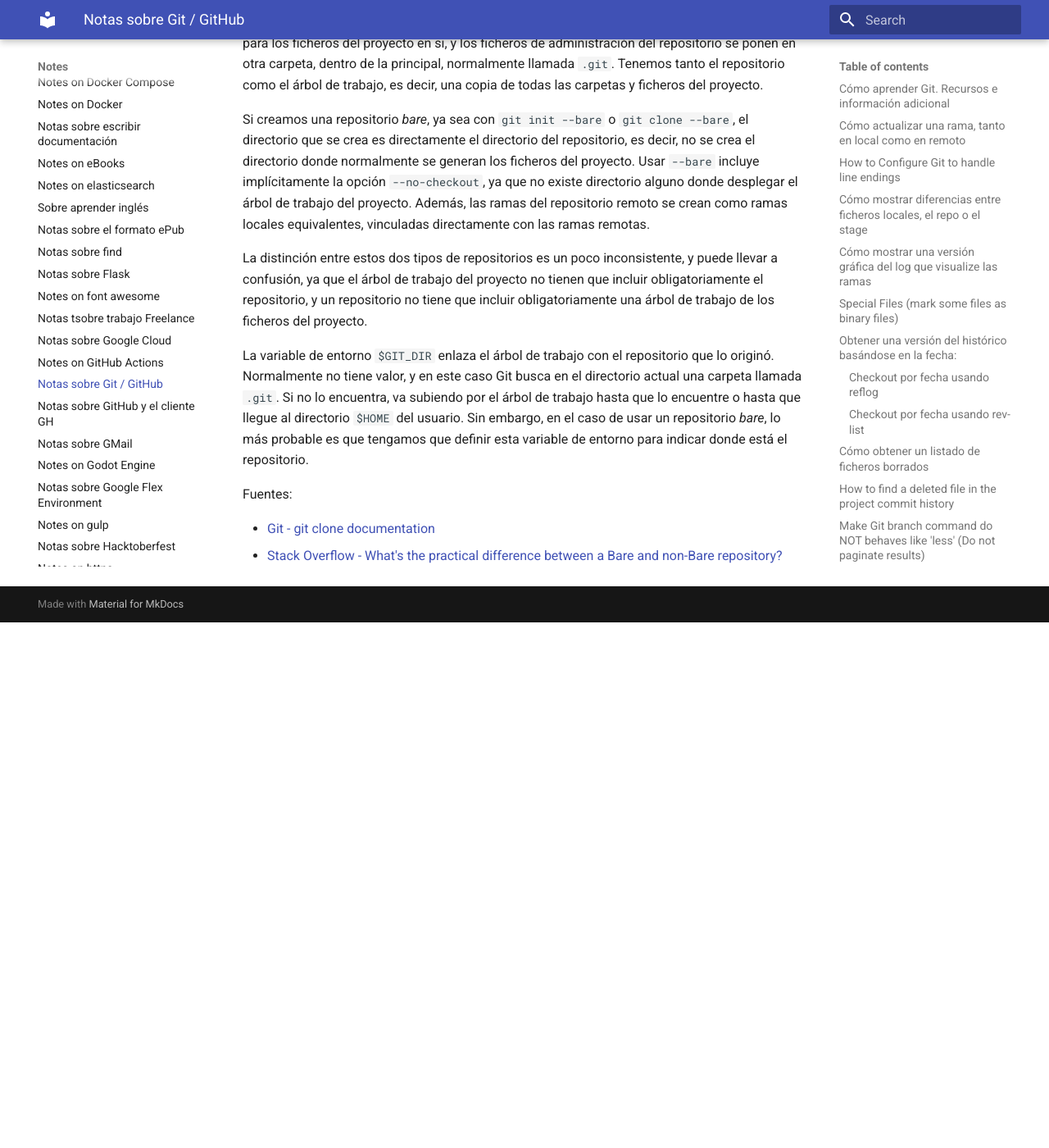
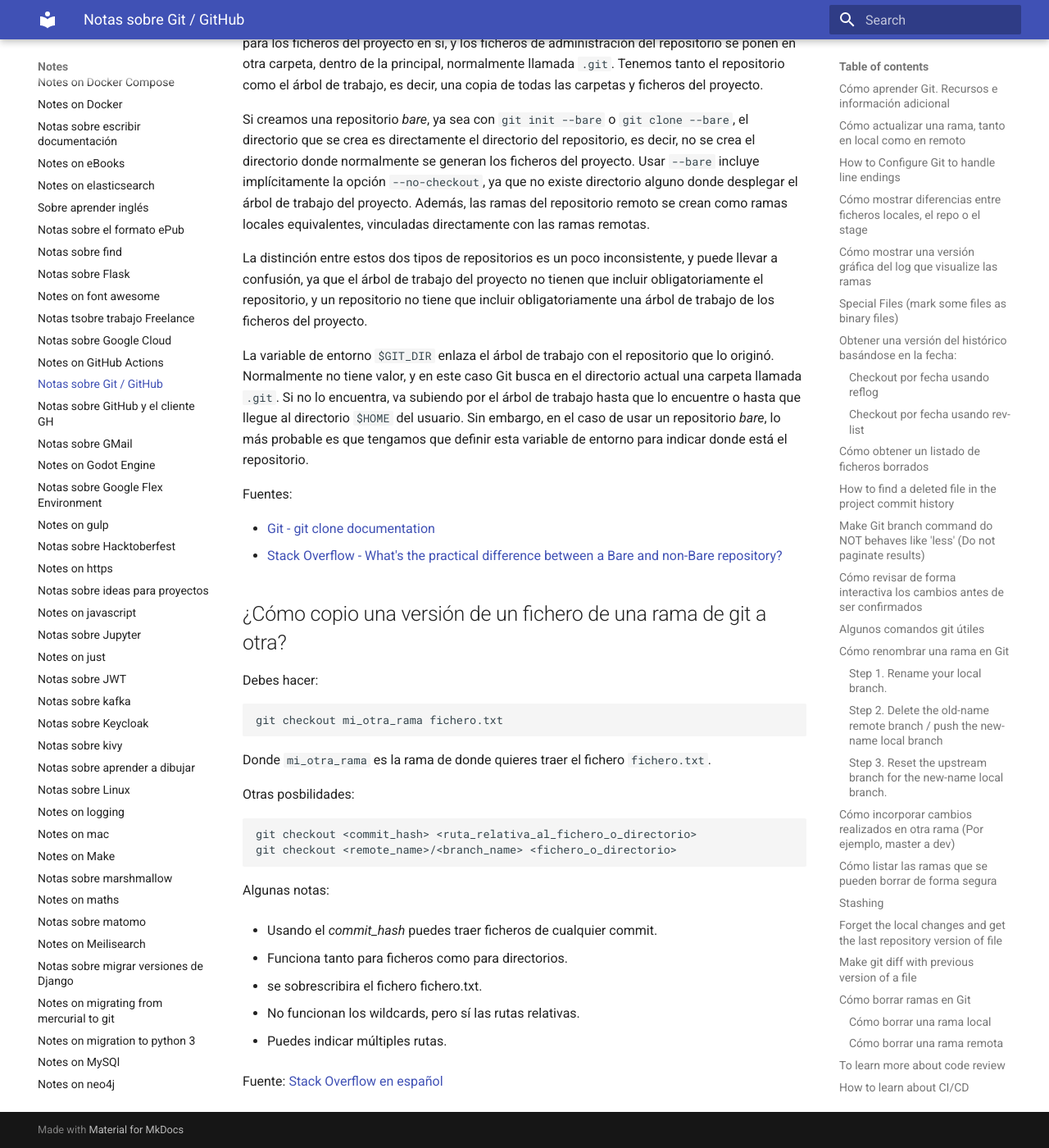
Before and after one commit to euribates/notes, an MkDocs documentation site: the page built from docs/notes-on-git.md, in a window 1280 px wide and 1400 px high, scrolled down 13232 px. Shown: the whole window at 82% size. Built offline with MkDocs 1.6.1 and Material for MkDocs 9.7.7, drawn with Linux system fonts in a browser that asks for light colours; before the commit the page ends 13991 px from its top, so only the background shows below that.

Commit message:
Mejoras en notas sobre Django y git

````diff
--- a/docs/notes-on-django.md
+++ b/docs/notes-on-django.md
@@ -1899,3 +1899,50 @@
 ```
 
 Fuente: [Programmatically Upload Files in Django - Stack Overflow](https://stackoverflow.com/questions/1993939/programmatically-upload-files-in-django)
+
+
+## Como crear un FormField (y Widget por defecto, si fuera necesario) propio
+
+Los campos **de formulario** son fáciles de personalizar:
+
+```py
+class UpperCaseField(forms.CharField):
+    def clean(self, value)
+        try:
+            return value.upper()
+        except:
+            raise ValidationError
+```
+
+Solo tenemos que crear una nueva clase
+que derive del campo de formulario
+que más se parezca al que necesitamos
+y reimplementar el método `clean()`
+para que devuelva el valor y tipo de dato que necesitamos.
+Si tuvieramos que reimplemenatar también el método `__init__`
+hay que seguir aceptando todos los parámetros básicos:
+`required`, `label`, `initial`, `widget` y `help_text`.
+La forma más sencilla es llamando a `super().__init__`.
+
+```py
+class MyObjectField(forms.ModelChoiceField):
+    # in this case, 'value' is a string representing
+    # the primary key of a MyObject
+    def clean(self, value):
+        try:
+            return MyObject.objects.get(pk=value)
+        except:
+            raise ValidationError
+```
+
+De igual manera, hay que tener cuidado
+al reimplementar `clean`
+porque este es responsable de llamar a
+`to_python()`, `validate()` y `run_validators()`.
+Lo más seguro es llamar a la super implementación
+con `super().clean(value)`,
+antes y/o después de lo que tengamos que hacer nosotros.
+
+Esto es solo para personalizar los campos de formulario.
+para personalizar los _Widgets_, se requiere un poco más de trabajo
+porque hay que reimplementar unos cuantos métodos más.
--- a/docs/notes-on-git.md
+++ b/docs/notes-on-git.md
@@ -694,3 +694,37 @@
 - [Git - git clone documentation](https://git-scm.com/docs/git-clone)
 - [Stack Overflow - What's the practical difference between a Bare and non-Bare
   repository?](https://stackoverflow.com/questions/5540883/whats-the-practical-difference-between-a-bare-and-non-bare-repository)
+
+## ¿Cómo copio una versión de un fichero de una rama de git a otra?
+
+Debes hacer:
+
+```shell
+git checkout mi_otra_rama fichero.txt
+```
+
+Donde `mi_otra_rama` es la rama
+de donde quieres traer el fichero `fichero.txt`.
+
+Otras posbilidades:
+
+```shell
+git checkout <commit_hash> <ruta_relativa_al_fichero_o_directorio>
+git checkout <remote_name>/<branch_name> <fichero_o_directorio>
+```
+
+Algunas notas:
+
+- Usando el _commit_hash_
+  puedes traer ficheros de cualquier commit.
+
+- Funciona tanto para ficheros como para directorios.
+
+- se sobrescribira el fichero fichero.txt.
+
+- No funcionan los wildcards, pero sí las rutas relativas.
+
+- Puedes indicar múltiples rutas.
+
+Fuente:
+[Stack Overflow en español](https://es.stackoverflow.com/questions/243064/cdocs/notes-on-git.mdC3docs/notes-on-git.mdB3mo-copio-una-versidocs/notes-on-git.mdC3docs/notes-on-git.mdB3n-de-un-fichero-de-una-rama-de-git-a-otra)
````
